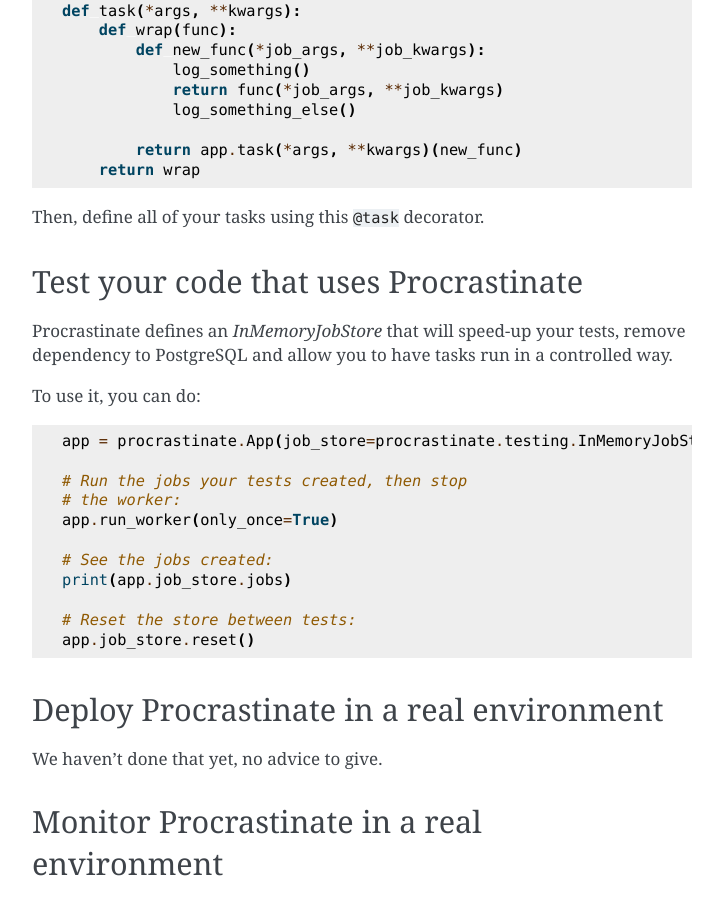
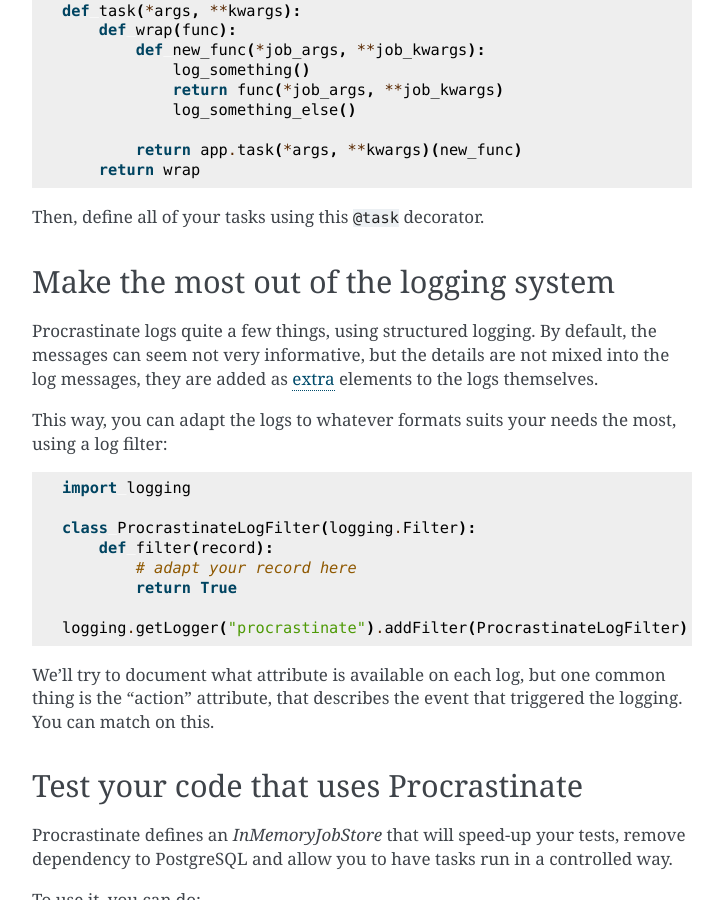
Before and after one commit to procrastinate-org/procrastinate, a Sphinx documentation site: the page built from docs/howto.rst, in a window 1280 px wide and 900 px high, scrolled down 3701 px. Shown: the whole window, without its empty margins (388-1111 px from the left). Built offline with Sphinx 7.4.7, drawn with Linux system fonts in a browser that asks for light colours; some of the changed text lies outside the part shown.

Commit message:
Add HowTo log

```diff
--- a/docs/howto.rst
+++ b/docs/howto.rst
@@ -190,6 +190,31 @@
 
 Then, define all of your tasks using this ``@task`` decorator.
 
+Make the most out of the logging system
+---------------------------------------
+
+Procrastinate logs quite a few things, using structured logging. By default, the
+messages can seem not very informative, but the details are not mixed into the log
+messages, they are added as extra_ elements to the logs themselves.
+
+.. _extra: https://timber.io/blog/the-pythonic-guide-to-logging/#adding-context
+
+This way, you can adapt the logs to whatever formats suits your needs the most, using
+a log filter::
+
+    import logging
+
+    class ProcrastinateLogFilter(logging.Filter):
+        def filter(record):
+            # adapt your record here
+            return True
+
+    logging.getLogger("procrastinate").addFilter(ProcrastinateLogFilter)
+
+We'll try to document what attribute is available on each log, but one common thing is
+the "action" attribute, that describes the event that triggered the logging. You can
+match on this.
+
 Test your code that uses Procrastinate
 --------------------------------------
 
```
